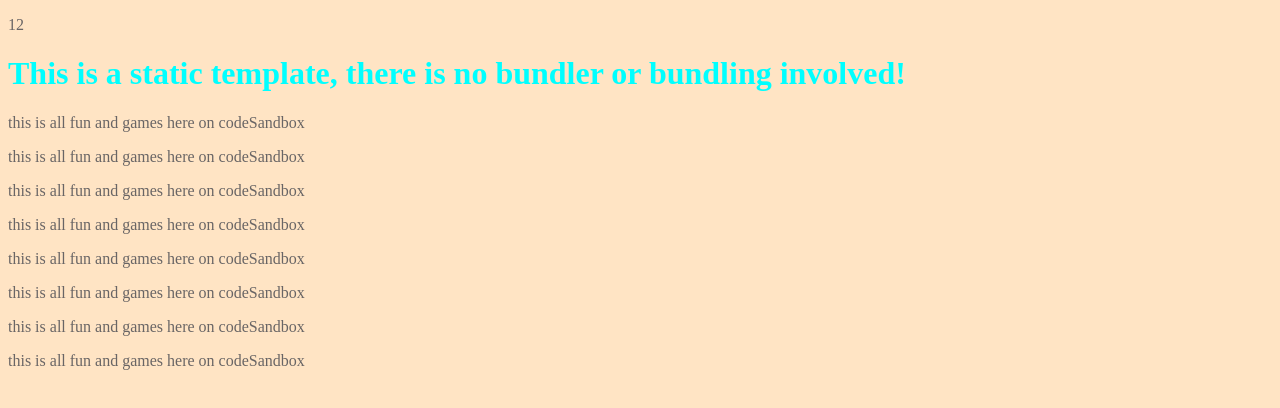
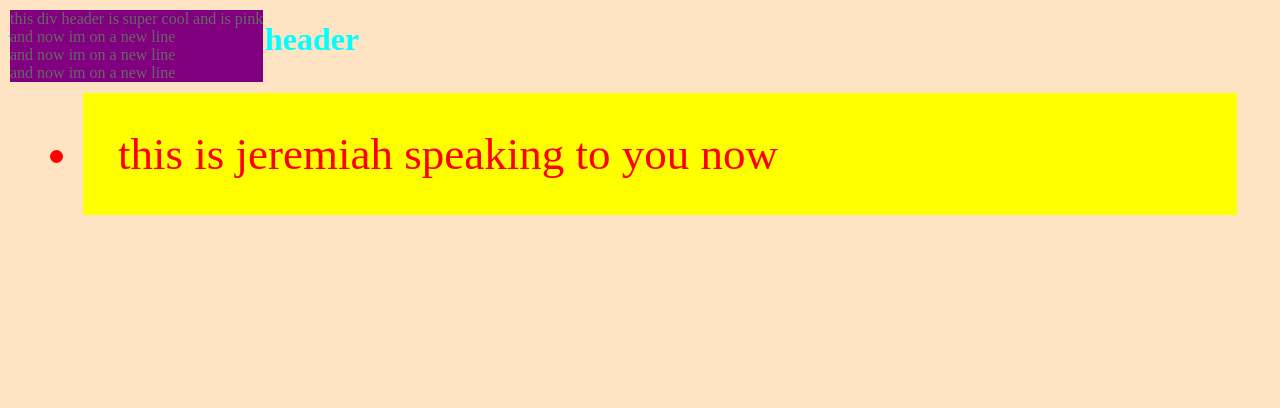
Before and after one commit to jmegan1/10-JavaScript-array-methods-you-should-know, a website: page index.html in a window 1280 px wide. Drawn offline with Linux system fonts and the light colour scheme.

Commit message:
fun-w-css
css fun practice

```diff
--- /dev/null
+++ b/app.js
@@ -0,0 +1,16 @@
+var birthday = new Date(1985, 0, 15, 11, 15, 25);
+var birthday2 = new Date(1985, 0, 15, 11, 15, 25);
+
+//get the month of the date (0 - 11)
+console.log(birthday.getMonth());
+console.log(birthday.getFullYear());
+console.log(birthday.getDate());
+console.log(birthday.getDay());
+console.log(birthday.getHours());
+console.log(birthday.getTime());
+
+if (birthday.getTime() == birthday2.getTime()) {
+  console.log("birthdays are equal");
+} else {
+  console.log("birthdays are not equal");
+}
--- a/index.css
+++ b/index.css
@@ -2,6 +2,21 @@ body {
   background-color: bisque;
   color: rgb(105, 101, 101);
 }
+#header {
+  position: absolute;
+  top: 0;
+  left: 0;
+  margin: 10px;
+  background-color: purple;
+}
 h1 {
   color: aqua;
 }
+
+li {
+  font-size: 45px;
+  color: red;
+  background-color: yellow;
+  margin: 35px;
+  padding: 35px;
+}
--- a/index.html
+++ b/index.html
@@ -5,21 +5,20 @@
     <meta charset="UTF-8" />
     <meta name="viewport" content="width=device-width, initial-scale=1.0" />
     <meta http-equiv="X-UA-Compatible" content="ie=edge" />
-    <title>Static Template</title>
+    <title id="page-title">Static Template</title>
   </head>
   <body>
-    <p id="demo"></p>
-    <h1>
-      This is a static template, there is no bundler or bundling involved!
-    </h1>
-    <p>this is all fun and games here on codeSandbox</p>
-    <p>this is all fun and games here on codeSandbox</p>
-    <p>this is all fun and games here on codeSandbox</p>
-    <p>this is all fun and games here on codeSandbox</p>
-    <p>this is all fun and games here on codeSandbox</p>
-    <p>this is all fun and games here on codeSandbox</p>
-    <p>this is all fun and games here on codeSandbox</p>
-    <p>this is all fun and games here on codeSandbox</p>
-    <script src="index.js"></script>
+    <h1 id="main">this is the main h1 header</h1>
+    <div id="header">
+      this div header is super cool and is pink<br />
+      and now im on a new line<br />
+      and now im on a new line<br />
+      and now im on a new line<br />
+    </div>
+    <ul>
+      <li>this is jeremiah speaking to you now</li>
+    </ul>
+
+    <script type="text/javascript" src="app.js"></script>
   </body>
 </html>
--- a/index.js
+++ /dev/null
@@ -1,4 +0,0 @@
-function myFunction(p1, p2) {
-  return p1 * p2;
-}
-document.getElementById("demo").innerHTML = myFunction(4, 3);
```
